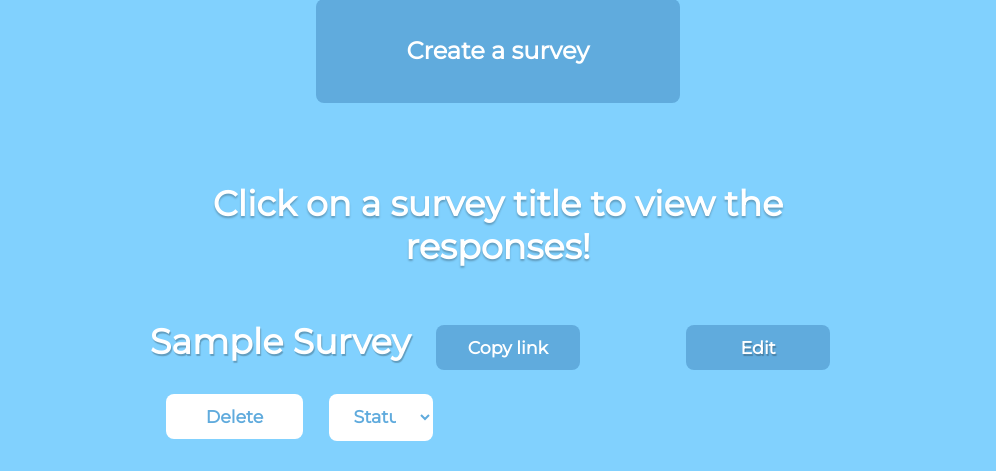
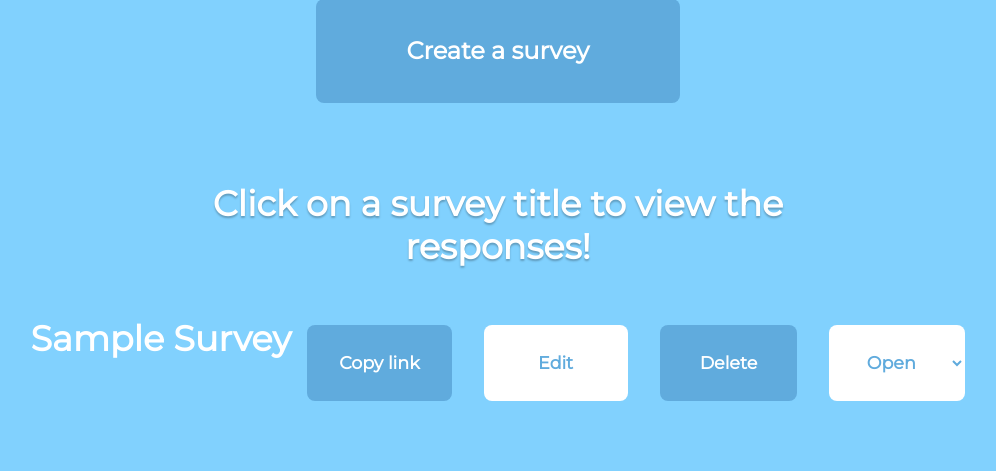
Before and after one commit to xlab-classes/cse442-spring2022-team-team-pentaneers, a Flask app: page /view_surveys in a window 1280 px wide. Shown: the part 403-874 px from the top of the page, without its empty margins (119-1115 px from the left). Run offline with Flask 2, Linux system fonts and the light colour scheme; a user stored in the database is signed in; tables that the repository leaves empty hold one stand-in row (values such as "Sample post"); data that the repository does not hold is empty.

Commit message:
Fixed the CSS for status button #66

```diff
--- a/static/Style.css
+++ b/static/Style.css
@@ -67,13 +68,14 @@ div.vertical_flex3:hover {
 }
 
 div.vertical_flex4{
+    width: max-content;
     display: flex;
 	flex-direction: column;
 	justify-content: center;
 	align-items: flex-end;
 }
 
-/* Title of page */
+/* ------------------h1 = Title of page--------------------- */
 h1{
     text-align: center;
     text-shadow: 0px 4px 2px rgba(0, 0, 0, 0.25);
@@ -168,11 +170,11 @@ h8{
 }
 
 h9{
+    display: flex;
     font-family: Montserrat;
     font-weight: 700;
     font-size: 35px;
     text-transform: capitalize;
-    text-shadow: 1px 2px 1px rgba(0, 0, 0, 0.25);
     height: 100px;
     color: #FFFFFF;
 }
@@ -210,6 +212,7 @@ b{
 }
 
 .u::before {
+  margin-bottom: 3.5rem;
   content: '';
   position: absolute;
   width: 100%;
@@ -788,8 +819,11 @@ label{
     text-decoration: none;
 }
 
+
+
 .buttonlink {
     margin-left: 1rem;
+    margin-right: 1rem;
     margin-bottom: 1rem;
     margin-top: 0.5rem;
     padding: 0.75rem 2rem;
@@ -820,12 +854,52 @@ label{
 }
 
 
+
 .buttondelete {
     margin-left: 1rem;
     margin-bottom: 1rem;
     margin-top: 0.5rem;
     padding: 0.75rem 2.5rem;
+    background-color: #60abdd;
+    font-family: Montserrat;
+    font-weight: 700;
+    font-size: 50%;
+    color: #ffffff;
+    border-radius: 0.5rem;
+    outline: none;
+    border: none;
+    cursor: pointer;
+    -webkit-transition: background-color 200ms ease in;
+    transition: background-color 200ms ease in;
+}
+
+.buttondelete:hover {
+    background-color: #4d87ae;
+    text-decoration: none;
+}
+
+.buttondelete:link {
+    text-decoration: none;
+}
+
+.buttondelete:visited {
+    text-decoration: none;
+}
+
+
+
+.buttonedit {
+    line-height: 3.3rem;
+    display: block;
+    float: right;
+    margin-right: 1rem;
+    margin-left: 1rem;
+    margin-bottom: 1rem;
+    margin-top: 0.5rem;
+    width: 80px;
+    padding: 0.75rem 2rem;
     background-color: #ffffff;
+    text-align: center;
     font-family: Montserrat;
     font-weight: 700;
     font-size: 50%;
@@ -838,44 +912,8 @@ label{
     transition: background-color 200ms ease in;
 }
 
-.buttondelete:hover {
+.buttonedit:hover {
     background-color: #d0d0d0;
-    text-decoration: none;
-}
-
-.buttondelete:link {
-    text-decoration: none;
-}
-
-.buttondelete:visited {
-    text-decoration: none;
-}
-
-.buttonedit {
-    display: block;
-    float: right;
-    margin-right: 1rem;
-    margin-left: 1rem;
-    margin-bottom: 1rem;
-    margin-top: 0.5rem;
-    width: 80px;
-    padding: 0.75rem 2rem;
-    background-color: #60abdd;
-    text-align: center;
-    font-family: Montserrat;
-    font-weight: 700;
-    font-size: 50%;
-    color: #ffffff;
-    border-radius: 0.5rem;
-    outline: none;
-    border: none;
-    cursor: pointer;
-    -webkit-transition: background-color 200ms ease in;
-    transition: background-color 200ms ease in;
-}
-
-.buttonedit:hover {
-    background-color: #4d87ae;
     text-decoration: none;
 }
 
@@ -961,11 +1006,15 @@ input::-webkit-datetime-edit-text {
     display: inline;
     font: inherit !important;
 }
+
+
+
 .custom-select{
-    margin-left: 1rem;
+    text-align: center;
+    margin-left: 2rem;
     margin-bottom: 1rem;
     margin-top: 0.5rem;
-    padding: 0.75rem 1.3rem;
+    padding: 0.75rem 1rem;
     background-color: #ffffff;
     font-family: Montserrat;
     font-weight: 700;
@@ -977,12 +1026,27 @@ input::-webkit-datetime-edit-text {
     cursor: pointer;
     -webkit-transition: background-color 200ms ease in;
     transition: background-color 200ms ease in;
-    width:15%;
+    width: 8.5rem;
 }
 
 .custom-select select {
   display: none; /*hide original SELECT element: */
 }
+
+.custom-select:hover {
+    background-color: #d0d0d0;
+    text-decoration: none;
+}
+
+.custom-select:link {
+    text-decoration: none;
+}
+
+.custom-select:visited {
+    text-decoration: none;
+}
+
+
 
 .select-selected {
   background-color: #ffffff;
--- a/templates/Creation_Completion.html
+++ b/templates/Creation_Completion.html
@@ -47,11 +47,6 @@
             var result = document.execCommand('copy');
             document.body.removeChild(input);
 
-            // Avoid scrolling to bottom after copying
-            // textArea.style.top = "0";
-            // textArea.style.left = "0";
-            // textArea.style.position = "fixed";
-
             alert("URL Copied.");
             return result;
         }
--- a/templates/Survey_Editor.html
+++ b/templates/Survey_Editor.html
@@ -39,7 +39,7 @@
 
 
 
-        <h5>Expires Date (Optional):</h5>
+        <h5>Expiration Date (Optional):</h5>
         <form>
             <input type="date" id="expiredDate" name="date" autocomplete = "off" class="edit-date" min={{ mindate }}><br>
         </form>
--- a/templates/View_Surveys.html
+++ b/templates/View_Surveys.html
@@ -43,18 +43,20 @@
             {% for surveytitle in titles %}
                     <h9>
                         <a class = "u" href="{{ url_for('survey_responses', surveys_id=loop.index) }}">{{surveytitle}}</a>
+
                         <button onclick = "getLink('{{URLlist[count.value]}}')" button class = "buttonlink">Copy link</button>
+
                         <a button class = "buttonedit" href = "{{ url_for('survey_editor') }}" >Edit</button></a>
+
                         {% if count.update({'value': (count.value + 1)}) %} {% endif %}
                         <button onclick = "deleteWarning('{{ count.value }}')" button class = "buttondelete">Delete</button>
+
                         <select name="status" id=changeStatus{{ count.value }} class="custom-select" name="status" onChange="updateStatus(this.options[this.selectedIndex].value,'{{ count.value }}')">
-                        <option value="">Status</option>
-                        <option value="public">public</option>
-                        <option value="private">private</option>
-                        <option value="close">close</option>
+                            <option value="open">Open</option>
+                            <option value="close">Close</option>
                         </select>
                         <div id=status{{ count.value }}></div>
-                </h9>
+                    </h9>
             <br><br><br>
             {% endfor %}
             {% endif %}
@@ -67,8 +69,8 @@
             if(value=="public"){
                 open(id);
             }
-            else if(value=="private"){
-                private(id);
+            else if(value=="open"){
+                open(id);
             }
             else if(value=="close"){
                 close(id);
@@ -118,7 +120,7 @@
             }
 
             var xhr = new XMLHttpRequest();
-            var url = "/delete"; // Should not be hardcoded?
+            var url = "/delete"; // Should not be hardcoded
             xhr.open("POST", url, true);
             xhr.setRequestHeader("Content-Type", "application/json");
             var del = JSON.stringify(del + " " + surveys_id);
@@ -128,11 +130,11 @@
     </script>
 
     <script>
-        function private(id) {
+        function open(id) {
             var surveys_id;
             surveys_id = id;
             var xhr = new XMLHttpRequest();
-            var url = "/survey/private/"+surveys_id; // Should not be hardcoded?
+            var url = "/survey/open/"+surveys_id; // Should not be hardcoded
             xhr.open("PUT", url);
             //xhr.setRequestHeader("Content-Type", "application/json");
             //var del = JSON.stringify(del + " " + surveys_id);
@@ -153,37 +155,6 @@
         }
     </script>
 
-    <script>
-        function open(id) {
-            var surveys_id;
-            surveys_id = id;
-            var statusid='status'+surveys_id.toString();
-            var finishid='finish'+surveys_id.toString();
-            var expireid='expiredDate'+surveys_id.toString();
-            var changestatusID="changeStatus"+surveys_id.toString();
-            document.getElementById(changestatusID).remove();
-            document.getElementById(statusid).innerHTML+=
-                "<input type='date' id="+expireid+" name='fname' autocomplete = 'off' class='date-change' min={{ mindate }}>";
-            document.getElementById(statusid).innerHTML+=
-                "<button class='button-finish' onclick=\"finish(\'"+surveys_id+"\')\" id=" + finishid +" role='button'>Finish</button><br>";
-        }
-    </script>
-
-    <script>
-        function finish(id){
-            var surveys_id;
-            surveys_id = id;
-            var expireid='expiredDate'+id.toString();
-            var date=document.getElementById(expireid).value
-            var xhr = new XMLHttpRequest();
-            var url = "/survey/reopen/"+surveys_id; // Should not be hardcoded?
-            xhr.open("PUT", url, true);
-            xhr.setRequestHeader("Content-Type", "application/json");
-            var data = JSON.stringify({"expired_date":date});
-            xhr.send(data)
-        }
-    </script>
-
     </body>
 
 </html>
```
Also changed, not shown: other parts of static/Style.css (+41 -38 lines).
